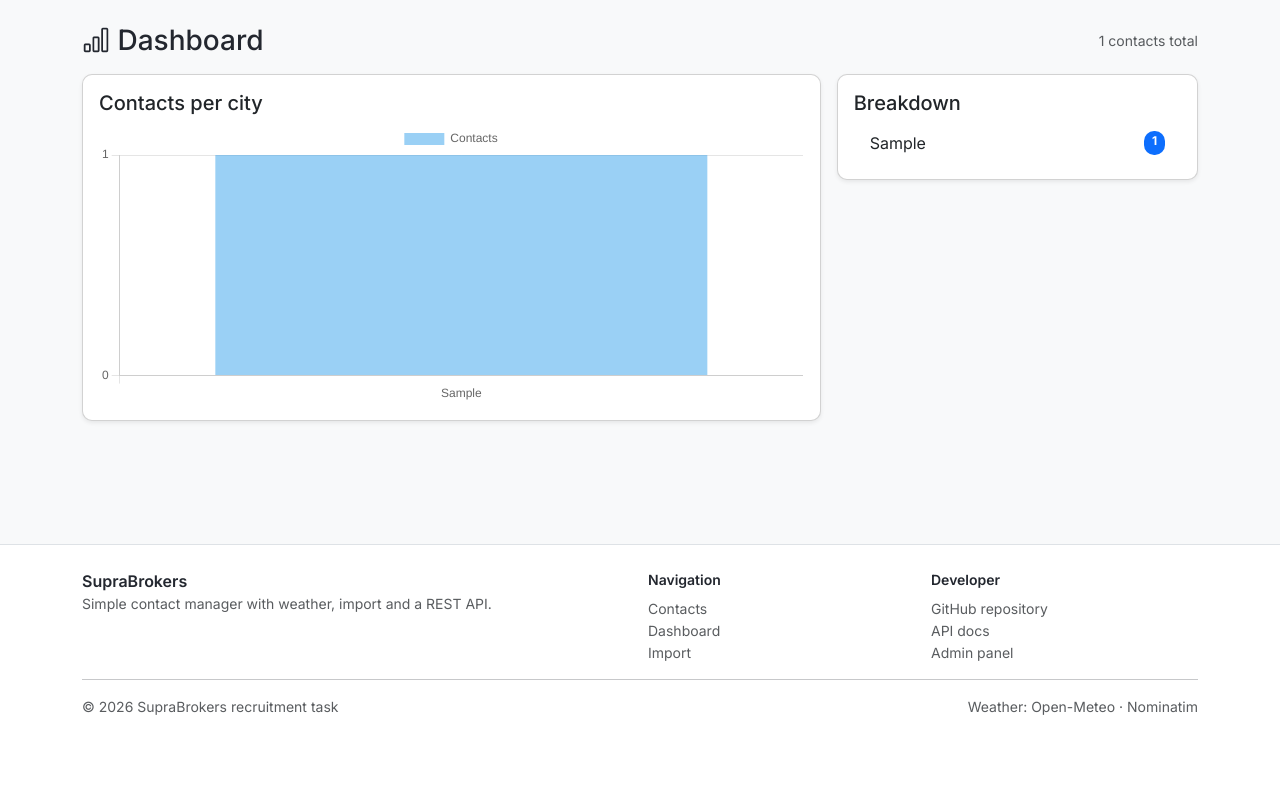
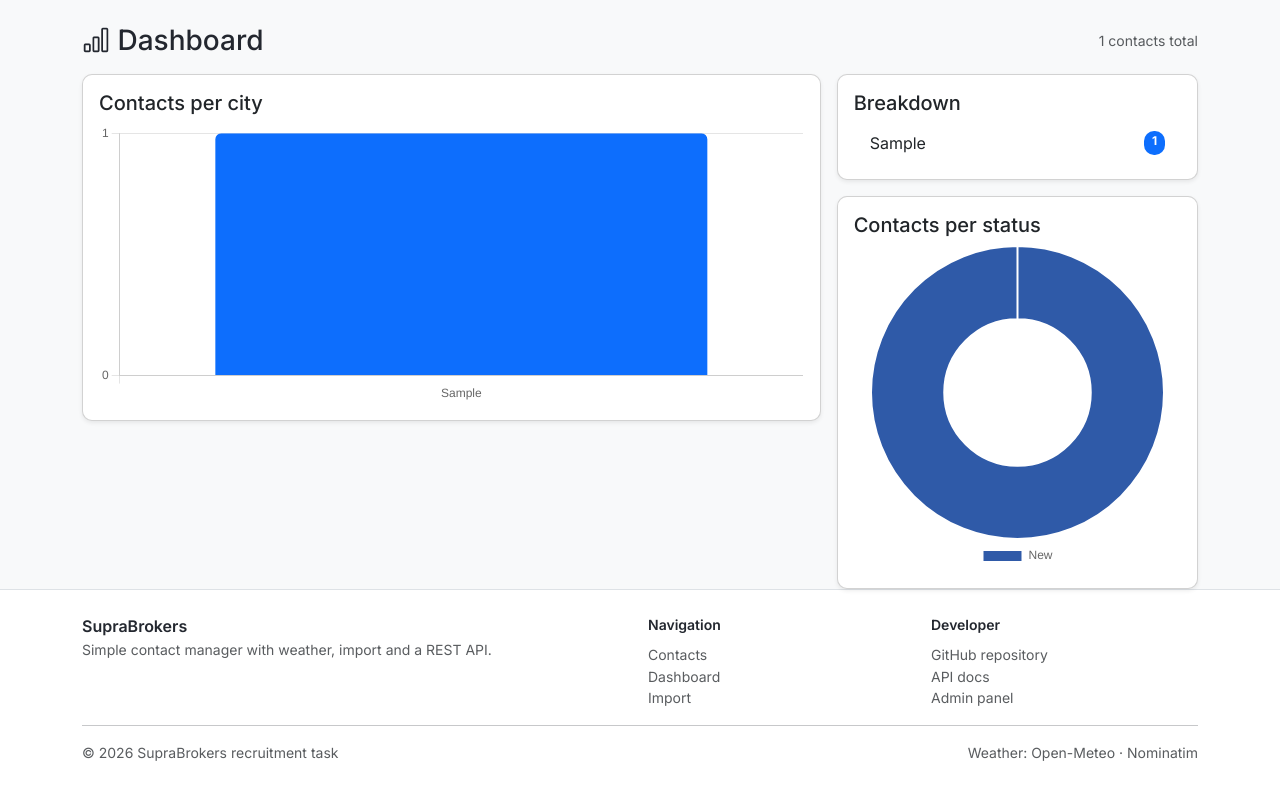
Before and after one commit to BodzioES/SupraBrokers-RecruTask, a Django app: page /dashboard/ in a window 1280 px wide. Shown: the part 58-846 px from the top of the page. Before the commit the page ends 773 px from the top, so only its background shows below. Run offline with Django 5.2, Linux system fonts and the light colour scheme; a user stored in the database is signed in; data comes from the database, SQL or seed files in the repository; tables that the repository leaves empty hold one stand-in row (values such as "Sample post").

Commit message:
Stage 5: import summary split and per-status chart

```diff
--- a/contacts/services/csv.py
+++ b/contacts/services/csv.py
@@ -9,11 +9,19 @@ from ..models import Contact, ContactStatus, normalize_phone
 REQUIRED_COLUMNS = {'first_name', 'last_name', 'phone', 'email', 'city', 'status'}
 
 
+def find_status(value):
+    """Match an existing status by name (case-insensitive), else None."""
+    name = (value or '').strip()
+    if not name:
+        return None
+    return ContactStatus.objects.filter(name__iexact=name).first()
+
+
 def import_contacts_from_csv(uploaded_file, owner=None):
     """Parse CSV and create contacts.
 
-    Returns (added, skipped, skipped_rows) where skipped_rows is a list of
-    (csv_row_number, reason) tuples for the import report.
+    Returns (added, duplicates, invalid, skipped_rows) where skipped_rows
+    is a list of (csv_row_number, reason) tuples for the import report.
     Encoding utf-8-sig (handles BOM from Excel).
     """
     text = io.TextIOWrapper(uploaded_file, encoding='utf-8-sig')
@@ -43,22 +51,26 @@ def import_contacts_from_csv(uploaded_file, owner=None):
             elif Contact.objects.filter(email__iexact=email).exists():
                 reason = 'Duplicate email address.'
             else:
-                # Unknown CSV statuses become new rows, so nothing is lost.
-                status, _ = ContactStatus.objects.get_or_create(name=status_name)
-                contact = Contact(
-                    first_name=first_name,
-                    last_name=last_name,
-                    phone=phone,
-                    email=email,
-                    city=city,
-                    status=status,
-                    owner=owner,
-                )
-                contact.full_clean()
-                contact.save()
-                added += 1
+                status = find_status(status_name)
+                if status is None:
+                    reason = f'Unknown status: {status_name}.'
+                else:
+                    contact = Contact(
+                        first_name=first_name,
+                        last_name=last_name,
+                        phone=phone,
+                        email=email,
+                        city=city,
+                        status=status,
+                        owner=owner,
+                    )
+                    contact.full_clean()
+                    contact.save()
+                    added += 1
         except (ValidationError, IntegrityError, ValueError) as exc:
             reason = str(exc) if str(exc) else 'Invalid row.'
         if reason is not None:
             skipped_rows.append((line_number, reason))
-    return added, len(skipped_rows), skipped_rows
+    duplicates = sum(1 for _, r in skipped_rows if r.startswith('Duplicate'))
+    invalid = len(skipped_rows) - duplicates
+    return added, duplicates, invalid, skipped_rows
--- a/contacts/views.py
+++ b/contacts/views.py
@@ -132,14 +132,16 @@ class ContactImportView(LoginRequiredMixin, FormView):
 
     def form_valid(self, form):
         try:
-            added, skipped, skipped_rows = import_contacts_from_csv(
+            added, duplicates, invalid, skipped_rows = import_contacts_from_csv(
                 form.cleaned_data['file'], owner=self.request.user
             )
         except ValidationError as exc:
             form.add_error('file', exc)
             return self.form_invalid(form)
         messages.success(
-            self.request, f'Imported {added} contacts, skipped {skipped}.'
+            self.request,
+            f'Imported {added} contacts, '
+            f'{duplicates} duplicates, {invalid} invalid rows.',
         )
         # Cap the per-row warnings so one bad file cannot flood the page.
         for line_number, reason in skipped_rows[:20]:
@@ -154,6 +156,14 @@ class DashboardView(LoginRequiredMixin, TemplateView):
 
     template_name = 'contacts/dashboard.html'
 
+    # Doughnut slice colors matching the status badges in theme.css.
+    STATUS_CHART_COLORS = {
+        'new': '#2f5aa8',
+        'in_progress': '#8a6d00',
+        'lost': '#b3372f',
+        'outdated': '#5b5f6a',
+    }
+
     def get_context_data(self, **kwargs):
         context = super().get_context_data(**kwargs)
         # Subquery keeps the stats scoped to contacts the user may see.
@@ -164,12 +174,29 @@ class DashboardView(LoginRequiredMixin, TemplateView):
             .annotate(total=Count('id'))
             .order_by('-total', 'city')
         )
+        status_stats = list(
+            Contact.objects.filter(id__in=visible_ids)
+            .values('status__name')
+            .annotate(total=Count('id'))
+            .order_by('-total')
+        )
         context['city_stats'] = stats
         context['total_contacts'] = visible_ids.count()
-        # Plain dict on purpose: the template serializes it with json_script.
+        # Plain dicts on purpose: the template serializes them with json_script.
         context['chart_data'] = {
             'labels': [s['city'] for s in stats],
             'data': [s['total'] for s in stats],
+        }
+        context['status_chart_data'] = {
+            'labels': [
+                s['status__name'].replace('_', ' ').capitalize()
+                for s in status_stats
+            ],
+            'data': [s['total'] for s in status_stats],
+            'colors': [
+                self.STATUS_CHART_COLORS.get(s['status__name'], '#5b5f6a')
+                for s in status_stats
+            ],
         }
         return context
 
--- a/templates/contacts/dashboard.html
+++ b/templates/contacts/dashboard.html
@@ -18,7 +18,7 @@
     </div>
   </div>
   <div class="col-12 col-lg-4">
-    <div class="card shadow-sm">
+    <div class="card shadow-sm mb-3">
       <div class="card-body">
         <h2 class="h5">Breakdown</h2>
         <ul class="list-group list-group-flush">
@@ -33,6 +33,12 @@
         </ul>
       </div>
     </div>
+    <div class="card shadow-sm">
+      <div class="card-body">
+        <h2 class="h5">Contacts per status</h2>
+        <canvas id="statusChart" height="140"></canvas>
+      </div>
+    </div>
   </div>
 </div>
 {% endblock %}
@@ -40,19 +46,40 @@
 {% block extra_js %}
 <script src="https://cdn.jsdelivr.net/npm/chart.js@4.4.1/dist/chart.umd.min.js"></script>
 {{ chart_data|json_script:"city-chart-data" }}
+{{ status_chart_data|json_script:"status-chart-data" }}
 <script>
 (function () {
-  const raw = JSON.parse(document.getElementById('city-chart-data').textContent);
-  const ctx = document.getElementById('cityChart');
-  if (!ctx || typeof Chart === 'undefined') return;
-  new Chart(ctx, {
-    type: 'bar',
-    data: {
-      labels: raw.labels,
-      datasets: [{ label: 'Contacts', data: raw.data }]
-    },
-    options: { responsive: true, scales: { y: { beginAtZero: true, ticks: { precision: 0 } } } }
-  });
+  if (typeof Chart === 'undefined') return;
+  // Theme-aware bar color with a fallback for no-JS-theme edge cases.
+  const accent = getComputedStyle(document.body).getPropertyValue('--bs-primary').trim() || '#0d6efd';
+  const cityRaw = JSON.parse(document.getElementById('city-chart-data').textContent);
+  const cityCtx = document.getElementById('cityChart');
+  if (cityCtx) {
+    new Chart(cityCtx, {
+      type: 'bar',
+      data: {
+        labels: cityRaw.labels,
+        datasets: [{ data: cityRaw.data, backgroundColor: accent, borderRadius: 6 }]
+      },
+      options: {
+        responsive: true,
+        plugins: { legend: { display: false } },
+        scales: { y: { beginAtZero: true, ticks: { precision: 0, stepSize: 1 } } }
+      }
+    });
+  }
+  const statusRaw = JSON.parse(document.getElementById('status-chart-data').textContent);
+  const statusCtx = document.getElementById('statusChart');
+  if (statusCtx) {
+    new Chart(statusCtx, {
+      type: 'doughnut',
+      data: {
+        labels: statusRaw.labels,
+        datasets: [{ data: statusRaw.data, backgroundColor: statusRaw.colors }]
+      },
+      options: { responsive: true, plugins: { legend: { position: 'bottom' } } }
+    });
+  }
 })();
 </script>
 {% endblock %}
```
Also changed, not shown: contacts/tests.py (+16 -6 lines).
